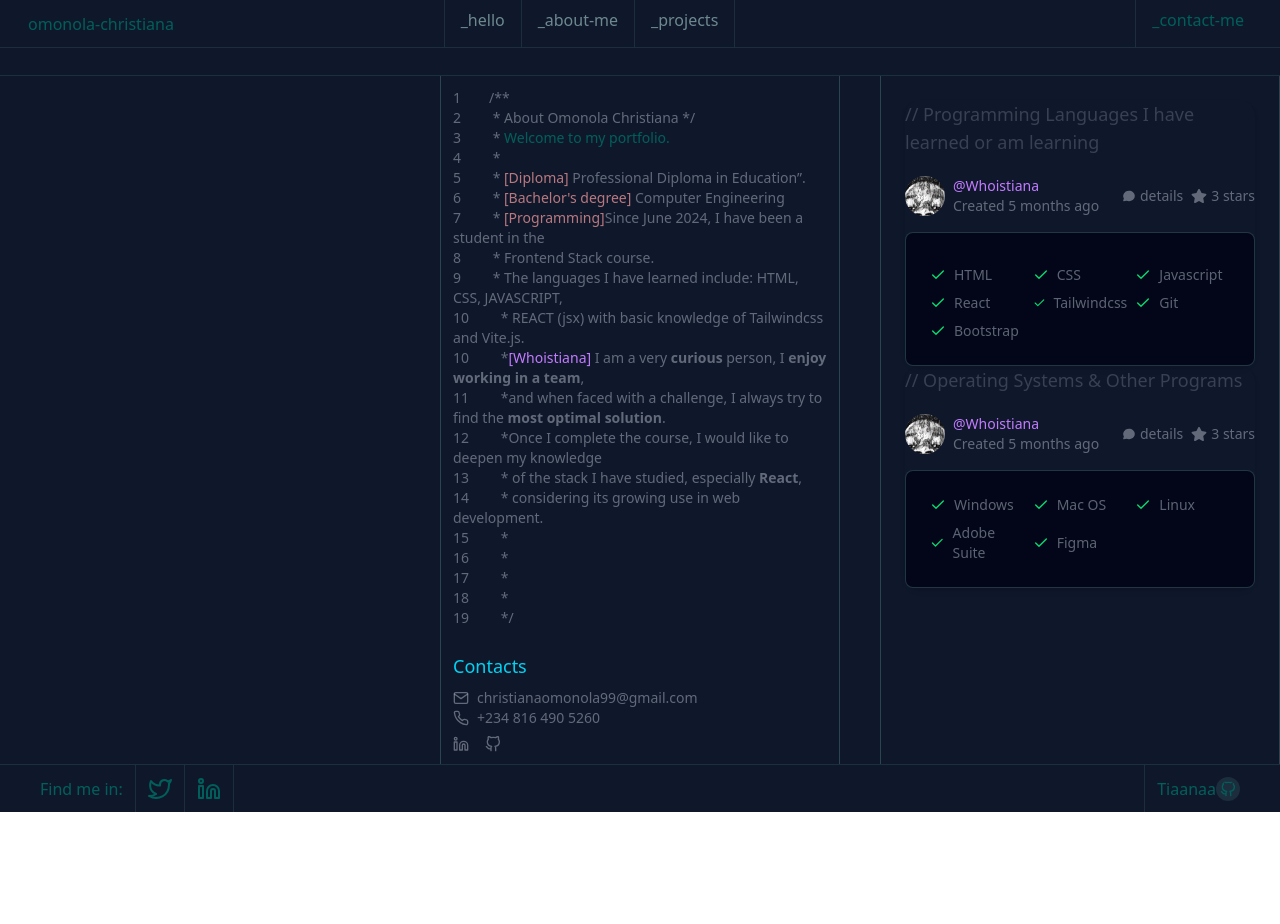
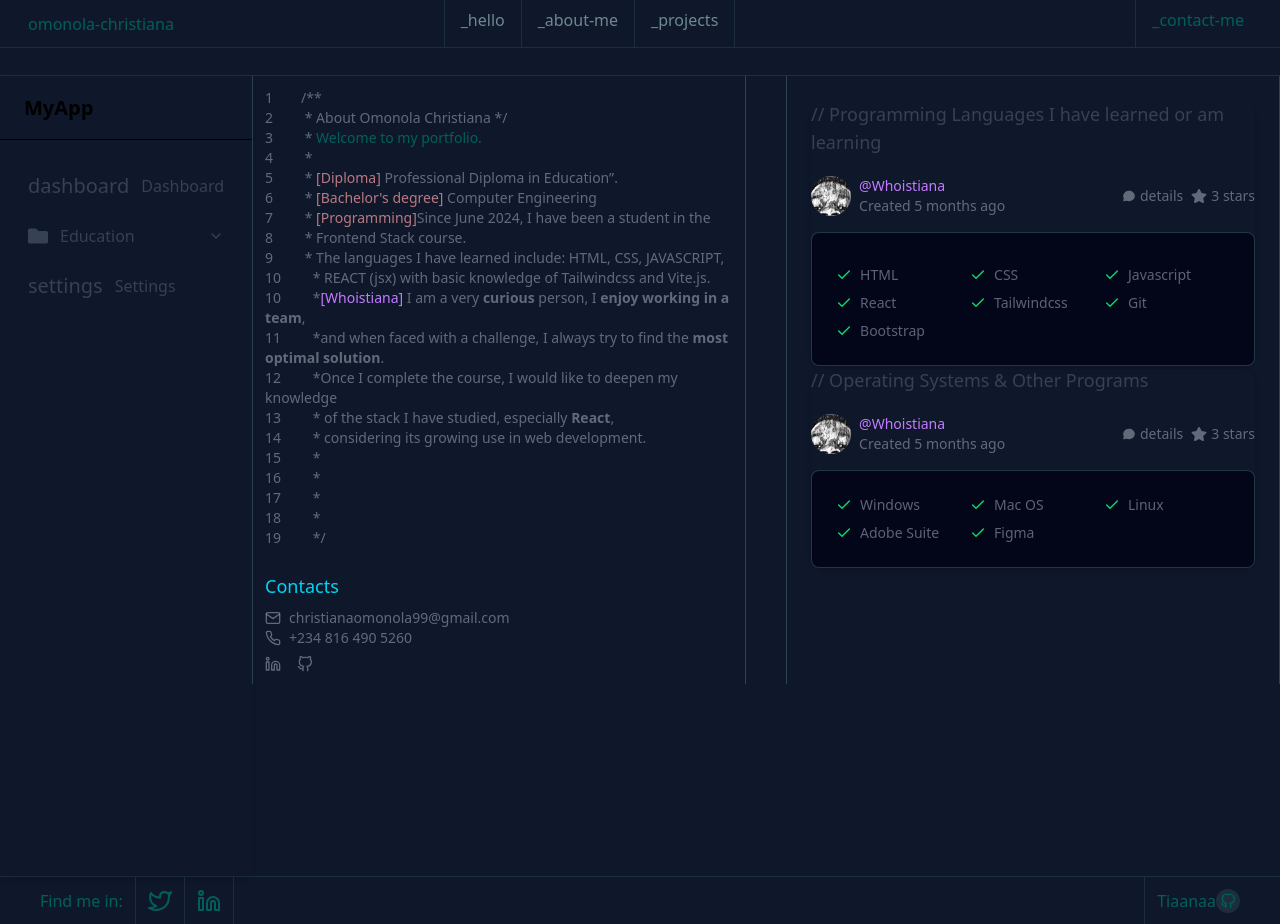
Before and after one commit to Tiaanaa/Portfolio_J, a React (Vite) app: page /about in a window 1280 px wide. Before the commit the page ends 812 px from the top, so only its background shows below. Built offline with nearby package versions, Linux system fonts and the light colour scheme.

Commit message:
feat: side bar added

```diff
--- a/src/App.jsx
+++ b/src/App.jsx
@@ -3,6 +3,7 @@ import Home from './pages/Home';
 import About from './pages/About';
 import Contact from './pages/Contact';
 import Projects from './pages/Projects';
+import HighSchool from './pages/HighSchool';
 import React from 'react';
 import {BrowserRouter as Router, Route, Routes } from 'react-router'
 
@@ -15,6 +16,7 @@ function App() {
           <Route path="/about" element={<About />} />
           <Route path="/contact" element={<Contact />} />
           <Route path='/Projects' element={<Projects />} />
+          <Route path='/HighSchool' element={<HighSchool />} />
         </Routes>
       </Router>
     </>
--- a/src/components/Nav.jsx
+++ b/src/components/Nav.jsx
@@ -32,7 +32,7 @@ const Nav = () => {
 
       {/* Mobile Menu */}
       {isMenuOpen && (
-        <div className="absolute top-0 left-0 w-full bg-slate-900 text-white p-4">
+        <div className="absolute top-0 left-0 bg-slate-900 text-white p-4">
           <Link to="/" className="block py-2">_hello</Link>
           <Link to="/about" className="block py-2">_about-me</Link>
           <Link to="/projects" className="block py-2">_projects</Link>
--- /dev/null
+++ b/src/components/Rating.jsx
@@ -0,0 +1,15 @@
+import React from 'react';
+import { FaStar } from "react-icons/fa";
+import { TbMessageCircleFilled } from "react-icons/tb";
+
+const Rating = () => {
+  return (
+    <div className='flex items-center justify-between gap-2 mb-4 mt-4'>
+                    <span className='flex'> <img src="/src/assets/IMG_20210214_130932_054.jpg" alt="Me" className="rounded-full w-10 mr-2" />
+                    <p><span className="text-purple-400">@Whoistiana</span> <br/><span className='text-sm font-thin text-gray-400/60'>Created 5 months ago</span></p></span>
+                    <p className='flex items-center gap-2'><span className='flex items-center gap-1'> <TbMessageCircleFilled />details</span> <span className='flex items-center gap-1'> <FaStar size={16} className="text-gray/400/30"/> 3 stars</span></p>
+                  </div>
+  )
+}
+
+export default Rating
--- a/src/components/Sidebar.jsx
+++ b/src/components/Sidebar.jsx
@@ -1,10 +1,90 @@
-import React from 'react'
+import { FaFolder } from "react-icons/fa";
+import { Link } from 'react-router';
+import { useState } from "react";
+import { FiMenu, FiX, FiChevronDown } from "react-icons/fi";
+import { FaImage } from "react-icons/fa";
+import HighSchool from "../pages/HighSchool";
 
 const Sidebar = () => {
+  const [isSidebarOpen, setSidebarOpen] = useState(false);
+  const [isProjectsOpen, setProjectsOpen] = useState(false);
+
   return (
-    <div>
+    <>
+      {/* Mobile toggle */}
+      <button
+        className="md:hidden p-2 fixed top-9  left-4 rounded shadow "
+        onClick={() => setSidebarOpen(!isSidebarOpen)}
+        aria-label="Toggle sidebar"
+      >
+        {isSidebarOpen ? <FiX className="w-6 h-6" /> : <FiMenu className="w-6 h-6" />}
+      </button>
 
-    </div>
+      {/* Sidebar */}
+      <aside
+        className={` left-0 w-64 transform shadow-md transition-transform duration-200 md:translate-x-0 ${
+          isSidebarOpen ? "translate-x-0" : "-translate-x-full"
+        }`}
+      >
+        <div className="flex items-center h-16 px-6 font-bold text-xl border-b">
+          MyApp
+        </div>
+
+        <nav className="px-4 py-6 space-y-2">
+          <a
+            href="#"
+            className="flex items-center gap-3 px-3 py-2 rounded-lg text-gray-700 hover:bg-gray-100"
+          >
+            <span className="material-icons-outlined text-xl">dashboard</span>
+            Dashboard
+          </a>
+
+          {/* Projects dropdown */}
+          <button
+            type="button"
+            onClick={() => setProjectsOpen(!isProjectsOpen)}
+            className="flex items-center justify-between w-full px-3 py-2 rounded-lg text-gray-700 hover:bg-gray-100"
+          >
+            <span className="flex items-center gap-3">
+              <span className="material-icons-outlined text-xl"><FaFolder/></span>
+              Education
+            </span>
+            <FiChevronDown
+              className={`w-4 h-4 transition-transform ${
+                isProjectsOpen ? "rotate-180" : ""
+              }`}
+            />
+          </button>
+
+          {isProjectsOpen && (
+            <div className="pl-9 pr-3 space-y-1">
+              {[
+                {icon: <FaImage />,  label: "High School", href: "/HighSchool" },
+                { label: "New project", href: "#" },
+                { label: "Archived", href: "#" },
+              ].map((link) => (
+
+
+                <Link to={link.href} className=" px-3 py-1.5 rounded text-gray-600 hover:bg-gray-100 flex items-center gap-3">
+                  {link.icon}{link.label}
+                </Link>
+              ))}
+            </div>
+          )}
+
+          <a
+            href="#"
+            className="flex items-center gap-3 px-3 py-2 rounded-lg text-gray-700 hover:bg-gray-100"
+          >
+            <span className="material-icons-outlined text-xl">settings</span>
+            Settings
+          </a>
+        </nav>
+      </aside>
+
+
+
+    </>
   )
 }
 
--- a/src/pages/About.jsx
+++ b/src/pages/About.jsx
@@ -4,20 +4,22 @@ import Footer from '../components/Footer';
 import Card from "../components/Card";
 import CardContent from "../components/Cardcontent";
 import { Link } from 'react-router';
-import { FaStar } from "react-icons/fa";
-import { TbMessageCircleFilled } from "react-icons/tb";
+import Sidebar from '../components/Sidebar';
+import Rating from '../components/Rating';
 
 import { FiGithub, FiLinkedin, FiMail, FiPhone, FiCheck } from 'react-icons/fi';
 const About = () => {
   return (
     <>
-    <section className="bg-slate-900 bg-cover w-full min-h-screen flex flex-col ">
+    <section className="bg-slate-900 bg-cover w-full min-h-screen ">
         <Nav />
-        <div className='h-19 border-b-1 border-b-teal-200/10'></div>
-      <div className="grid grid-cols-1 lg:grid-cols-3 gap-10 text-gray-400/60 flex-grow container mx-auto items-center text-sm w-full h-full ">
+        <div className='h-19 border-b-1 border-b-teal-200/10 flex flex-col md:flex'></div>
+        <div className='min-h-screen md:flex'>
+          <Sidebar />
           {/* Left panel */}
-          <div></div>
+
           {/*Middle panel*/}
+          <main className="grid grid-cols-1 lg:grid-cols-2 gap-10 text-gray-400/60 flex-grow container mx-auto items-center text-sm w-full h-full ">
         <div className=' border-teal-200/20 border border-t-0 border-b-0 h-full p-3'>
           <h1><span className='  pr-7'>1</span>/** <br/><span className='  pr-7'>2</span> * About Omonola Christiana */</h1>
           <p className="text-teal-800"><span className='  pr-7 text-gray-400/60 '>3</span> <span className='text-sm font-thin text-gray-400/60'>*</span> Welcome to my portfolio.</p>
@@ -38,20 +40,18 @@ const About = () => {
             <p className="flex items-center gap-2"><FiMail size={16}/> christianaomonola99@gmail.com</p>
             <p className="flex items-center gap-2"><FiPhone size={16}/> +234 816 490 5260</p>
             <div className="flex gap-4 mt-2"> <Link to='https://www.linkedin.com/in/omonolachristiana'  target='_blank'><FiLinkedin size={16} /></Link>
-     <Link to='https://github.com/Tiaanaa' target='_blank'><FiGithub size={16} /></Link>
-            </div>
-          </div>
+              <Link to='https://github.com/Tiaanaa' target='_blank'><FiGithub size={16} /></Link>
+                </div>
+
+              </div>
+
         </div>
 
         {/* Right panel */}
         <div className="border-teal-200/20 border border-t-0 border-b-0  h-full p-6 ">
             <Card className="">
               <p className="text-gray-400/30 text-lg mb-5">// Programming Languages I have learned or am learning</p>
-              <div className='flex items-center justify-between gap-2 mb-4 mt-4'>
-                <span className='flex'> <img src="/src/assets/IMG_20210214_130932_054.jpg" alt="Me" className="rounded-full w-10 mr-2" />
-                <p><span className="text-purple-400">@Whoistiana</span> <br/><span className='text-sm font-thin text-gray-400/60'>Created 5 months ago</span></p></span>
-                <p className='flex items-center gap-2'><span className='flex items-center gap-1'> <TbMessageCircleFilled />details</span> <span className='flex items-center gap-1'> <FaStar size={16} className="text-gray/400/30"/> 3 stars</span></p>
-              </div>
+              <Rating />
             <CardContent className="p-4 bg-slate-950 border-teal-200/20 border rounded-lg">
               <h2 className="text-lg text-cyan-400 mb-2"></h2>
               <div className="grid grid-cols-2 lg:grid-cols-3 gap-2">
@@ -66,11 +66,7 @@ const About = () => {
 
             <Card className="">
               <p className="text-gray-400/30 text-lg mb-5">// Operating Systems & Other Programs</p>
-              <div className='flex items-center justify-between gap-2 mb-4 mt-4'>
-                <span className='flex'> <img src="/src/assets/IMG_20210214_130932_054.jpg" alt="Me" className="rounded-full w-10 mr-2" />
-                <p><span className="text-purple-400">@Whoistiana</span> <br/><span className='text-sm font-thin text-gray-400/60'>Created 5 months ago</span></p></span>
-                <p className='flex items-center gap-2'><span className='flex items-center gap-1'> <TbMessageCircleFilled />details</span> <span className='flex items-center gap-1'> <FaStar size={16} className="text-gray/400/30"/> 3 stars</span></p>
-              </div>
+              <Rating />
               <CardContent className="p-4 bg-slate-950 border-teal-200/20 border rounded-lg">
 
               <div className="grid grid-cols-2 lg:grid-cols-3 gap-2">
@@ -82,8 +78,10 @@ const About = () => {
               </div>
             </CardContent>
           </Card>
-        </div>
-      </div>
+            </div>
+            </main>
+            </div>
+
       <Footer/>
       </section>
       </>
--- /dev/null
+++ b/src/pages/HighSchool.jsx
@@ -0,0 +1,12 @@
+import React from 'react'
+
+const HighSchool = () => {
+  return (
+      <div className='flex flex-col items-center justify-center min-h-screen bg-slate-900 text-white'>
+    <h1 className='text-4xl text-teal-800 font-bold mb-4'>High School Certificate</h1>
+      <img src='/src/assets/IMG_20210214_130932_054.jpg' alt='High school certificate' className='w-1/2 border-1 rounded-2xl'/>
+    </div>
+  )
+}
+
+export default HighSchool
```
